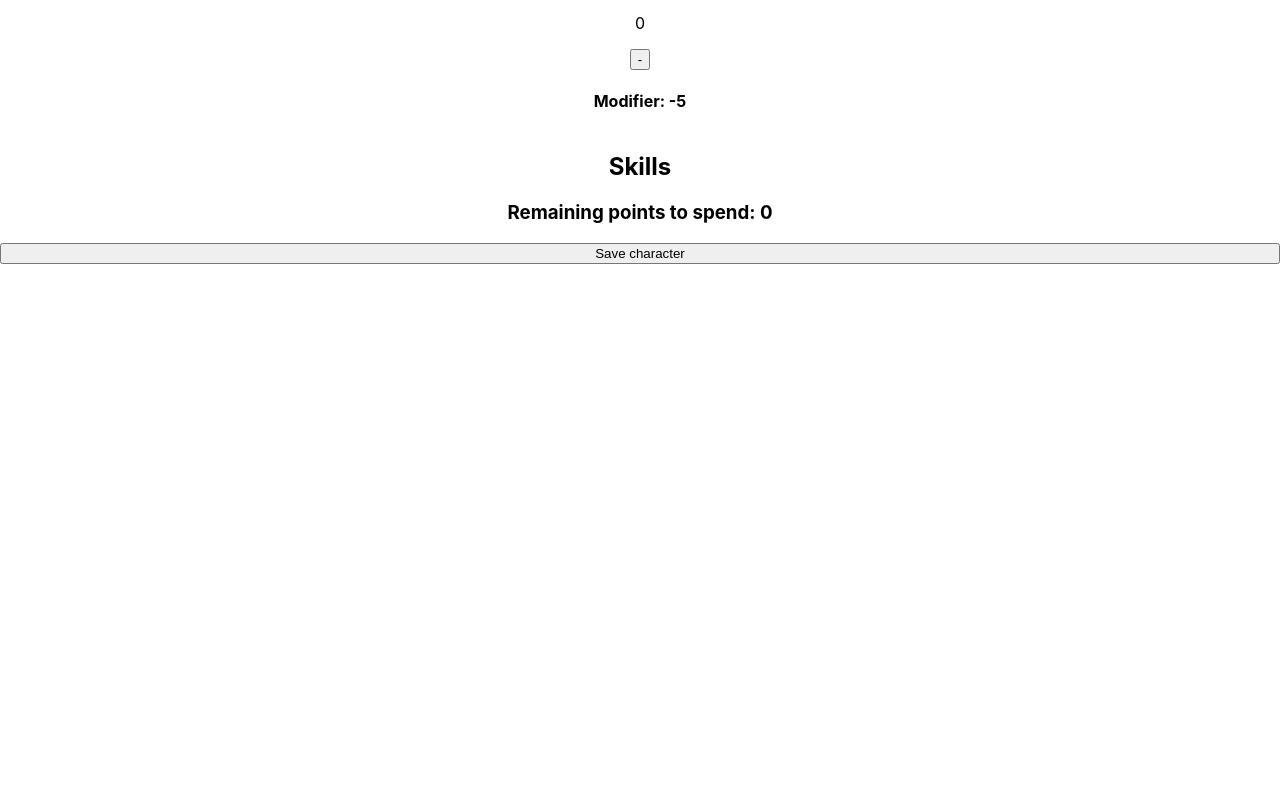
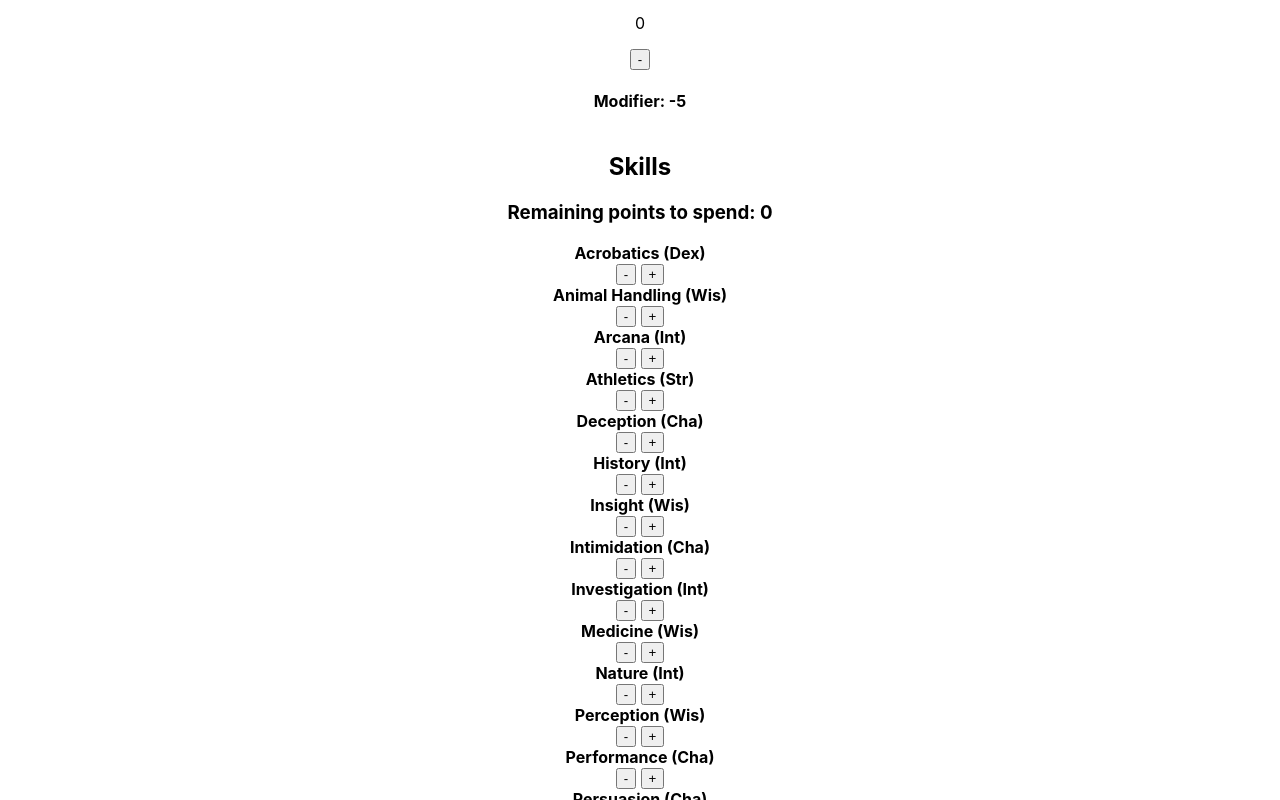
Before and after one commit to Andrew-FungKinHo/recruiting-webapp-character, a React (Create React App) app: page / in a window 1280 px wide. Shown: the part 1400-2200 px from the top of the page. Before the commit the page ends 1664 px from the top, so only its background shows below. Built offline with nearby package versions, Linux system fonts and the light colour scheme; no server answers.

Commit message:
feat(task5c): display each skill in a row

```diff
--- a/src/components/Skills.js
+++ b/src/components/Skills.js
@@ -1,4 +1,5 @@
 import React from "react";
+import { SKILL_LIST } from "../data/consts";
 
 const Skills = ({ maxPointsForSkills }) => {
     return (
@@ -7,6 +8,29 @@ const Skills = ({ maxPointsForSkills }) => {
             <h3>
                 Remaining points to spend: {maxPointsForSkills}
             </h3>
+            {SKILL_LIST.map((skill) => {
+                return (
+                    <div className="skill">
+                        <div className="skill-name">
+                            <strong>
+                                {skill.name} ({skill.attributeModifier.slice(0, 3)})
+                            </strong>
+                        </div>
+                        <div>
+                            <button
+                            >
+                                -
+                            </button>{" "}
+                            <button
+
+                            >
+                                +
+                            </button>
+                        </div>
+
+                    </div>
+                );
+            })}
         </div>
     );
 };
```
